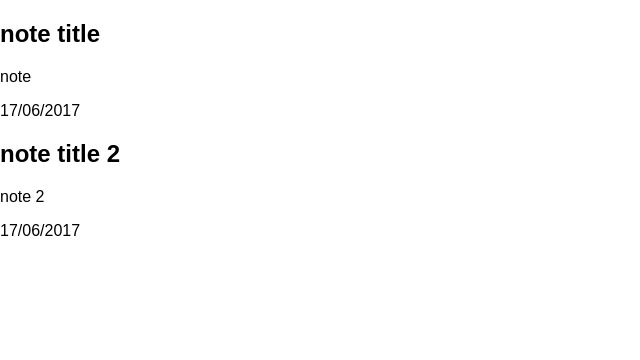
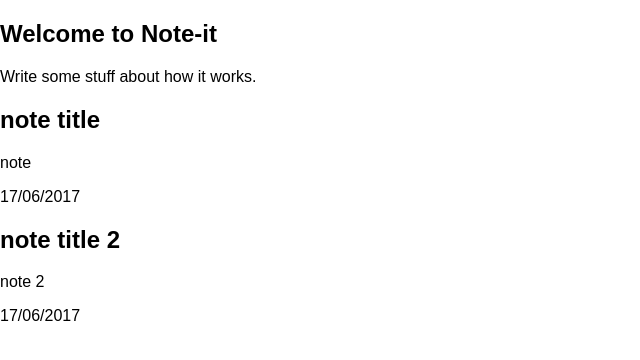
Before and after one commit to sam-rogulska/note-it, a React (Create React App) app: page / in a window 1280 px wide. Shown: the top 360 px of the page, without its empty margins (0-640 px from the left). Built offline with nearby package versions, Linux system fonts and the light colour scheme.

Commit message:
Add the wrapper back to the notes

```diff
--- a/src/App.js
+++ b/src/App.js
@@ -1,18 +1,18 @@
 import React, { Component } from 'react';
-import logo from './logo.svg';
 import './App.css';
+import Notes from './components/Notes';
 
 class App extends Component {
   render() {
     return (
-      <div className="App">
-        <div className="App-header">
-          <img src={logo} className="App-logo" alt="logo" />
-          <h2>Welcome to React</h2>
+      <div className="noteIt">
+        <div className="noteIt-header">
+          <h2 noteIt>Welcome to Note-it</h2>
         </div>
-        <p className="App-intro">
-          To get started, edit <code>src/App.js</code> and save to reload.
+        <p className="noteIt-intro">
+          Write some stuff about how it works.
         </p>
+        <Notes />
       </div>
     );
   }
--- a/src/index.js
+++ b/src/index.js
@@ -3,7 +3,6 @@ import ReactDOM from 'react-dom';
 import App from './App';
 import registerServiceWorker from './registerServiceWorker';
 import './index.css';
-import Notes from './components/Notes';
 
-ReactDOM.render(<Notes />, document.getElementById('root'));
+ReactDOM.render(<App />, document.getElementById('root'));
 registerServiceWorker();
```
